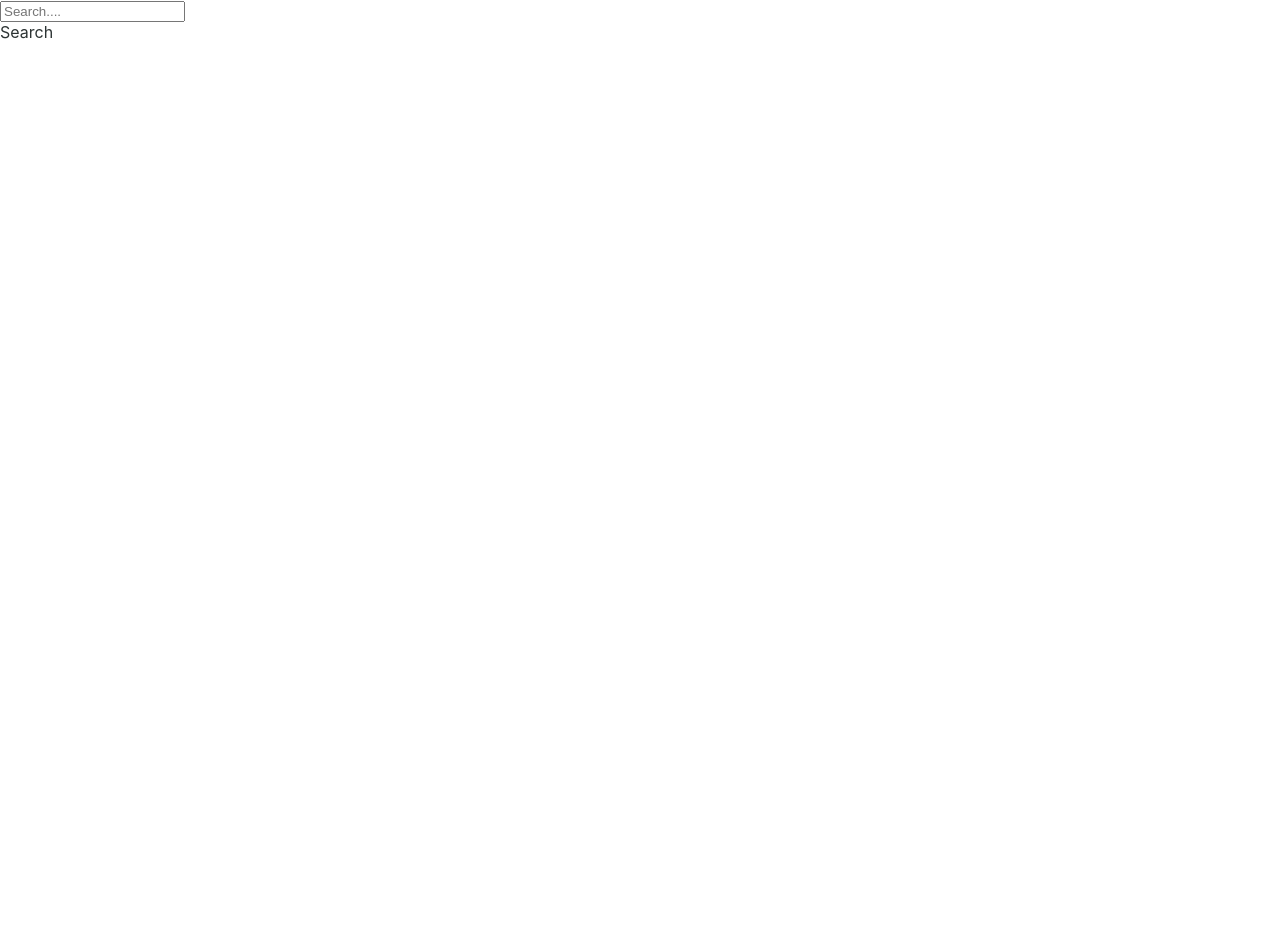
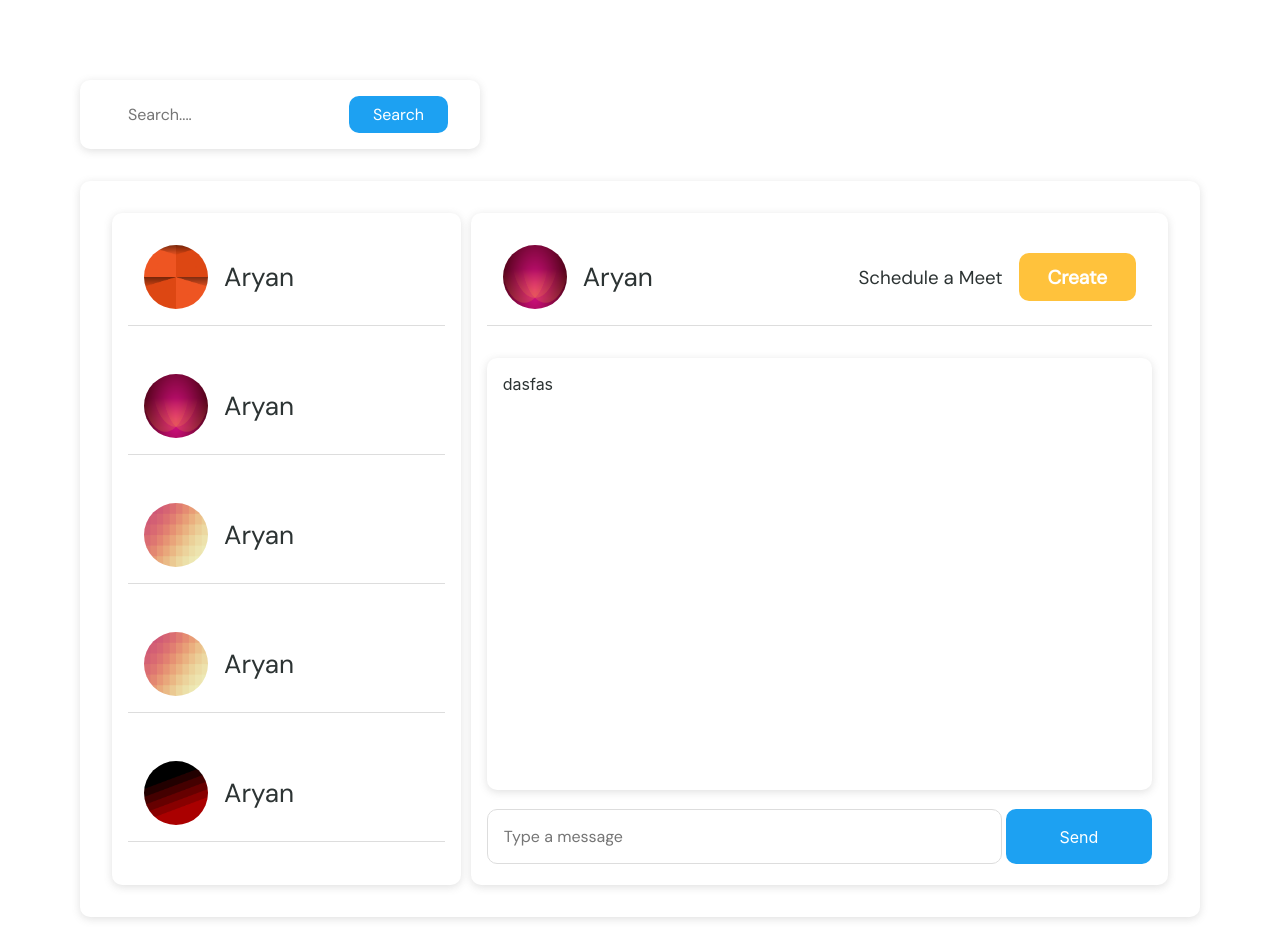
Before and after one commit to aryanjangid/DevelUp, a React (Create React App) app in the folder client/: page /room in a window 1280 px wide. Shown: the top 952 px of the page. Before the commit the page ends 800 px from the top, so only its background shows below. Built offline with nearby package versions, Linux system fonts and the light colour scheme.

Commit message:
room created

```diff
--- a/client/src/pages/Room/Room.jsx
+++ b/client/src/pages/Room/Room.jsx
@@ -1,18 +1,87 @@
-import React from 'react'
+import React, { useState } from 'react'
 import classes from './room.module.css'
+import profile1 from '../../Assets/profile1.png'
+import profile2 from '../../Assets/profile2.png'
+import profile3 from '../../Assets/profile3.png'
+import profile4 from '../../Assets/profile4.png'
+import profile5 from '../../Assets/profile5.png'
+import profile6 from '../../Assets/profile6.png'
+import profile7 from '../../Assets/profile7.png'
+import profile8 from '../../Assets/profile8.png'
+
 export default function Room() {
+
+    const profilePhotos = [profile1, profile2, profile3, profile4, profile5, profile6, profile7, profile8];
+
+    const [meetOption, setMeetOption] = useState("create")
+
+    const giveRandom = () => {
+        return Math.floor(Math.random() * 7);
+    }
+
     return (
-    <div>
+        <div className={classes.outerDiv}>
             <div className={classes.searchDiv}>
-        <input placeholder="Search...."></input>
-        <div>Search</div>
+                <input className={classes.searchTeamInput} placeholder="Search...."></input>
+                <div className={classes.searchButton}>Search</div>
             </div>
-      <div>
-        <div>
+            <div className={classes.roomDashboard}>
+                <div className={classes.allTeams}>
+                    <div className={classes.team}>
+                        <img className={classes.teamImage} src={profilePhotos[giveRandom()]} alt="team"></img>
+                        <div className={classes.teamName}><h3>Aryan</h3></div>
+                    </div>
+                    <div className={classes.team}>
+                        <img className={classes.teamImage} src={profilePhotos[giveRandom()]} alt="team"></img>
+                        <div className={classes.teamName}><h3>Aryan</h3></div>
+                    </div>
+                    <div className={classes.team}>
+                        <img className={classes.teamImage} src={profilePhotos[giveRandom()]} alt="team"></img>
+                        <div className={classes.teamName}><h3>Aryan</h3></div>
+                    </div>
+                    <div className={classes.team}>
+                        <img className={classes.teamImage} src={profilePhotos[giveRandom()]} alt="team"></img>
+                        <div className={classes.teamName}><h3>Aryan</h3></div>
+                    </div>
+                    <div className={classes.team}>
+                        <img className={classes.teamImage} src={profilePhotos[giveRandom()]} alt="team"></img>
+                        <div className={classes.teamName}><h3>Aryan</h3></div>
+                    </div>
+                    <div className={classes.team}>
+                        <img className={classes.teamImage} src={profilePhotos[giveRandom()]} alt="team"></img>
+                        <div className={classes.teamName}><h3>Aryan</h3></div>
+                    </div>
+                    <div className={classes.team}>
+                        <img className={classes.teamImage} src={profilePhotos[giveRandom()]} alt="team"></img>
+                        <div className={classes.teamName}><h3>Aryan</h3></div>
+                    </div>
 
                 </div>
-        <div>
-
+                <div className={classes.roomChats}>
+                    <div className={classes.teamDetailDiv}>
+                        <div className={classes.teamDetails}>
+                            <img className={classes.teamImage} src={profilePhotos[giveRandom()]} alt="team"></img>
+                            <div className={classes.teamName}><h3>Aryan</h3></div>
+                        </div>
+                        {meetOption === "create" ?
+                            <div className={classes.meetOptions}>
+                                <h3>Schedule a Meet</h3>
+                                <div><h1>Create</h1></div>
+                            </div>
+                            :
+                            <div className={classes.meetOptions}>
+                                <h3>Join meet at 8:00am</h3>
+                                <div><h1>Join</h1></div>
+                            </div>
+                        }
+                    </div>
+                    <div className={classes.chatsDiv}>
+                        dasfas
+                    </div>
+                    <div className={classes.sendMessageDiv}>
+                        <input className={classes.inputMessageBox} placeholder='Type a message'></input>
+                        <div className={classes.sendButtton}>Send</div>
+                    </div>
                 </div>
             </div>
         </div>
--- a/client/src/pages/Room/room.module.css
+++ b/client/src/pages/Room/room.module.css
@@ -0,0 +1,133 @@
+.outerDiv{
+    padding:5rem;
+}
+
+.searchDiv{
+    display: flex;
+    justify-content: space-between;
+    width: 30%;
+    box-shadow: rgba(99, 99, 99, 0.2) 0px 2px 8px 0px;
+    padding:1rem 2rem;
+    border-radius: 10px;
+}
+.searchTeamInput{
+   border: none;
+   font-family: 'DM Sans', sans-serif;
+   outline: none;
+   font-size: 1rem;
+    border-radius: 10px;
+    width: 60%;
+    padding-left: 1rem;
+}
+
+.searchButton{
+    font-family: 'DM Sans', sans-serif;
+    background-color: #1da1f2;
+    padding:0.5rem 1.5rem;
+    color:white;
+    border-radius: 10px;
+    cursor: pointer;
+}
+
+.roomDashboard{
+    padding: 2rem;
+    margin: 2rem auto;
+    border-radius: 10px;
+    box-shadow: rgba(99, 99, 99, 0.2) 0px 2px 8px 0px;
+    display: flex;
+    justify-content: space-between;
+}
+
+.allTeams{
+    box-shadow: rgba(99, 99, 99, 0.2) 0px 2px 8px 0px;
+    width:30%;
+    border-radius: 10px;
+    padding:1rem;
+    height: 40rem;
+    overflow-y: scroll;
+}
+.team{
+    padding: 1rem ;
+    border-bottom: 1.5px solid #DDDDDD;
+    margin-bottom: 2rem;
+    display: flex;
+}
+.teamImage{
+    width: 4rem;
+    height: 4rem;
+    border-radius: 50%;
+}
+.teamName{
+    display: flex;
+    justify-content: center;
+    align-items: center;
+    margin-left: 1rem;
+    font-size: 1.4rem;
+}
+.roomChats{
+    box-shadow: rgba(99, 99, 99, 0.2) 0px 2px 8px 0px;
+    border-radius: 10px;
+    padding:1rem;
+    width:63%;
+    height: 40rem;
+    /* overflow-y: scroll; */
+}
+.teamDetails{
+    display: flex;
+}
+.teamDetailDiv{
+    padding: 1rem ;
+    border-bottom: 1.5px solid #DDDDDD;
+    margin-bottom: 2rem;
+    display: flex;
+    justify-content: space-between;
+}
+.meetOptions{
+    justify-content: space-between;
+    display: flex;
+    align-items: center;
+}
+.meetOptions h3{
+    margin-right: 1rem;
+}
+.meetOptions div{
+    background-color: #FFC23C;
+    color: white;
+    font-size: 0.6rem;
+    padding:0.7rem 1.8rem;
+    border-radius: 10px;
+    cursor: pointer;
+}
+.chatsDiv{
+    height: 25rem;
+    box-shadow: rgba(99, 99, 99, 0.2) 0px 2px 8px 0px;
+    border-radius: 10px;
+    padding:1rem;
+    overflow-y: scroll;
+}
+.sendMessageDiv{
+    margin-top: 1.2rem;
+    display: flex;
+    justify-content: space-between;
+}
+.inputMessageBox{
+    padding: 1rem 2rem;
+    width: 70%;
+   font-family: 'DM Sans', sans-serif;
+   font-size: 1rem;
+   border:1px solid #DDDDDD;
+    border-radius: 10px;
+    padding-left: 1rem;
+}
+.sendButtton{
+    background-color: #1da1f2;
+    width:22%;
+    text-align: center;
+    display: flex;
+    justify-content: center;
+    align-items: center;
+    font-size: 1rem;
+    color: white;
+    border-radius: 10px;
+
+}
```
Lines whose indentation alone changed are shown as unchanged.
